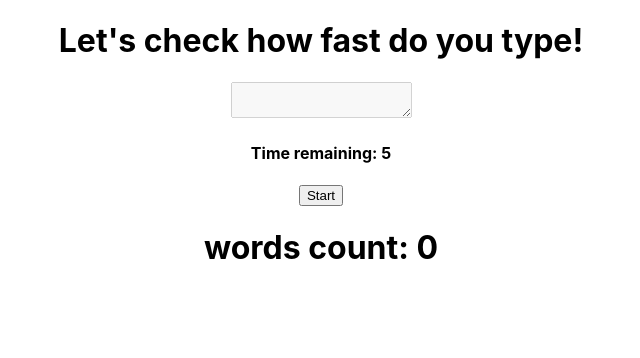
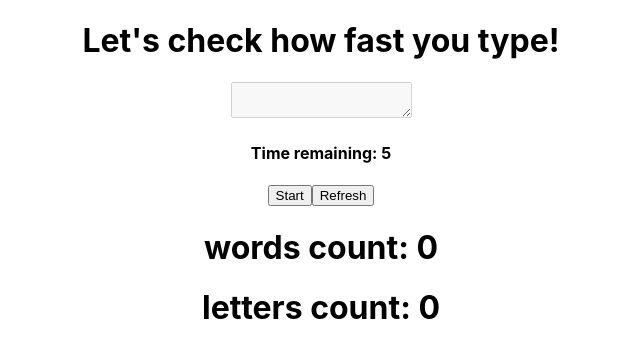
Before and after one commit to kraft-aka/word-counter-react, a React (Create React App) app: page / in a window 1280 px wide. Shown: the top 358 px of the page, without its empty margins (319-959 px from the left). Built offline with nearby package versions, Linux system fonts and the light colour scheme.

Commit message:
init func lettesCount and refreshscreen

```diff
--- a/src/App.js
+++ b/src/App.js
@@ -2,10 +2,13 @@ import React, { useState, useEffect } from "react";
 import "./App.css";
 
 function App() {
+  const REMAINING_TIME = 5;
+
   const [text, setText] = useState("");
-  const [time, setTime] = useState(5);
+  const [time, setTime] = useState(REMAINING_TIME);
   const [gameOn, setGameOn] = useState(false);
   const [wordCount, setWordCount] = useState(0);
+  const [letterCount, setLetterCount] = useState(0);
   const [isDisabled, setDisabled] = useState(false);
 
   const handleChange = (e) => {
@@ -16,18 +19,30 @@ function App() {
     return str.split(" ").filter((char) => char !== "").length;
   };
 
+  const lettersCount = (str) => {
+    return str.split("").filter((char) => char !== " ").length;
+  };
+
   const startGame = () => {
     setGameOn(true);
-    setTime(5);
+    setTime(REMAINING_TIME);
     setText("");
     setWordCount(0);
+    setLetterCount(0);
     setDisabled(true);
   };
 
   const endGame = () => {
     setGameOn(false);
     setWordCount(wordsCount(text));
+    setLetterCount(lettersCount(text));
   };
+
+  const refreshScreen = () => {
+    setText('');
+    setWordCount(0);
+    setLetterCount(0);
+  }
 
   useEffect(() => {
     if (gameOn && time !== 0) {
@@ -40,13 +55,17 @@ function App() {
 
   return (
     <div className="App">
-      <h1>Let's check how fast do you type!</h1>
+      <h1>Let's check how fast you type!</h1>
       <textarea onChange={handleChange} value={text} disabled={!isDisabled} />
       <h4>Time remaining: {time}</h4>
-      <button onClick={startGame} disabled={isDisabled}>
-        Start
-      </button>
+      <div className="btn-container">
+        <button onClick={startGame} disabled={isDisabled}>
+          Start
+        </button>
+        <button onClick={refreshScreen} disabled={isDisabled}>Refresh</button>
+      </div>
       <h1>words count: {wordCount} </h1>
+      <h1>letters count: {letterCount} </h1>
     </div>
   );
 }
```
